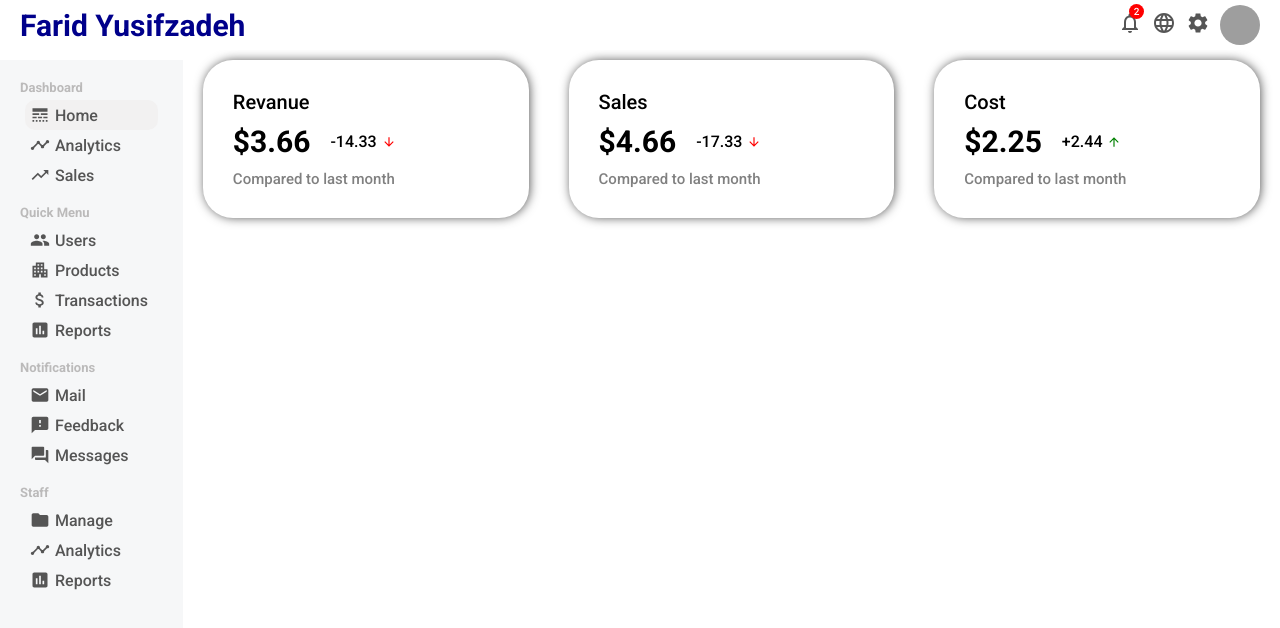
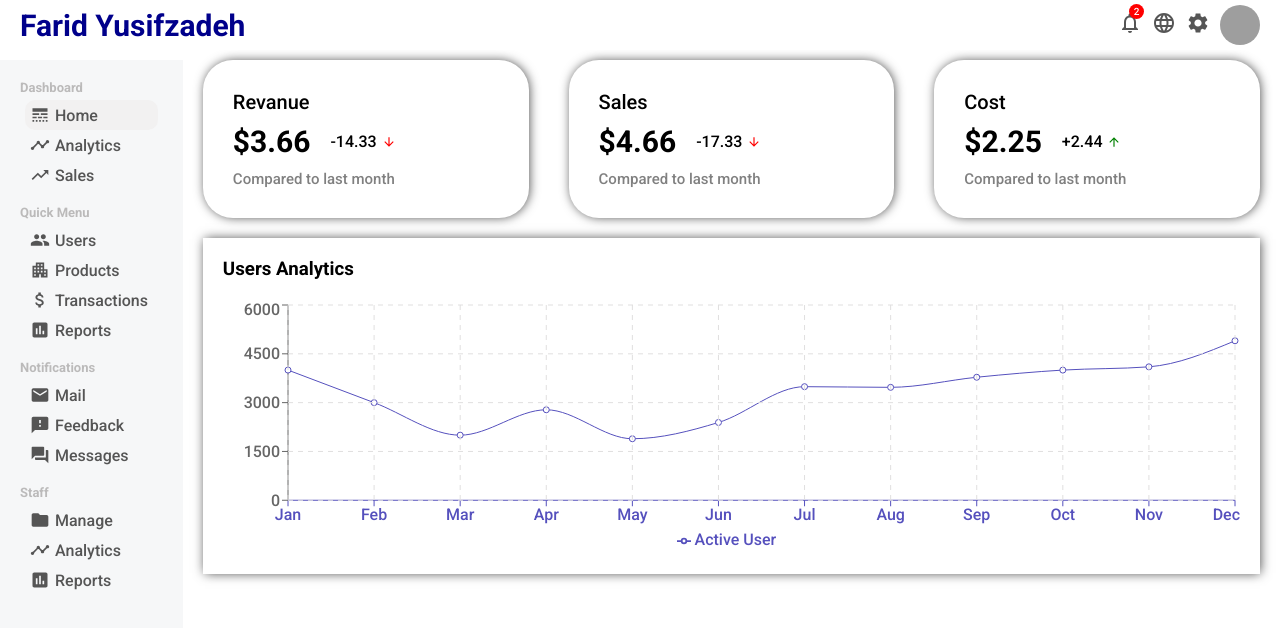
Before and after one commit to FaridYusifzadeh/AdminPanel-Reactjs, a React (Create React App) app: page / in a window 1280 px wide. Shown: the top 628 px of the page. Built offline with nearby package versions, Linux system fonts and the light colour scheme; grey boxes are pictures that could not be loaded.

Commit message:
compolete chart

```diff
--- /dev/null
+++ b/src/components/chart/Chart.css
@@ -0,0 +1,10 @@
+.chart {
+  margin: 20px;
+  padding: 20px;
+  box-shadow: 1px 0px 11px -1px rgba(0, 0, 0, 0.75);
+  -webkit-box-shadow: 1px 0px 11px -1px rgba(0, 0, 0, 0.75);
+  -moz-box-shadow: 1px 0px 11px -1px rgba(0, 0, 0, 0.75);
+}
+.chart_title {
+  margin-bottom: 20px;
+}
--- /dev/null
+++ b/src/components/chart/Chart.jsx
@@ -0,0 +1,30 @@
+import {
+  LineChart,
+  Line,
+  XAxis,
+  YAxis,
+  CartesianGrid,
+  Tooltip,
+  Legend,
+  ResponsiveContainer,
+} from "recharts";
+import "./Chart.css";
+
+export default function Chart({ titel, data, dataKey, grid }) {
+  return (
+    <div className="chart">
+      <h3 className="chart_title">{titel}</h3>
+
+      <ResponsiveContainer width="100%" aspect={4 / 1}>
+        <LineChart data={data}>
+          <XAxis dataKey="name" stroke="#5550bd" />
+          <YAxis />
+          <Line type="monotone" dataKey={dataKey} stroke="#5550bd" />
+          <Tooltip />
+          {grid && <CartesianGrid stroke="#e0dfdf" strokeDasharray="5 5" />}
+          <Legend />
+        </LineChart>
+      </ResponsiveContainer>
+    </div>
+  );
+}
--- /dev/null
+++ b/src/dummyData.js
@@ -0,0 +1,50 @@
+export const userData = [
+  {
+    name: "Jan",
+    "Active User": 4000,
+  },
+  {
+    name: "Feb",
+    "Active User": 3000,
+  },
+  {
+    name: "Mar",
+    "Active User": 2000,
+  },
+  {
+    name: "Apr",
+    "Active User": 2780,
+  },
+  {
+    name: "May",
+    "Active User": 1890,
+  },
+  {
+    name: "Jun",
+    "Active User": 2390,
+  },
+  {
+    name: "Jul",
+    "Active User": 3490,
+  },
+  {
+    name: "Aug",
+    "Active User": 3470,
+  },
+  {
+    name: "Sep",
+    "Active User": 3780,
+  },
+  {
+    name: "Oct",
+    "Active User": 4000,
+  },
+  {
+    name: "Nov",
+    "Active User": 4100,
+  },
+  {
+    name: "Dec",
+    "Active User": 4900,
+  },
+];
--- a/src/pages/home/Home.jsx
+++ b/src/pages/home/Home.jsx
@@ -1,10 +1,19 @@
 import "./Home.css";
 import FeatureInfo from "../../components/featureInfo/FeatureInfo";
+import Chart from "../../components/chart/Chart.jsx";
+import { userData } from "../../dummyData";
 
 export default function Home() {
   return (
     <div className="home">
       <FeatureInfo />
+      <Chart
+        data={userData}
+        grid
+        titel="Users Analytics"
+        dataKey="Active User"
+      />
+      <div className="home_widgets"></div>
     </div>
   );
 }
```
